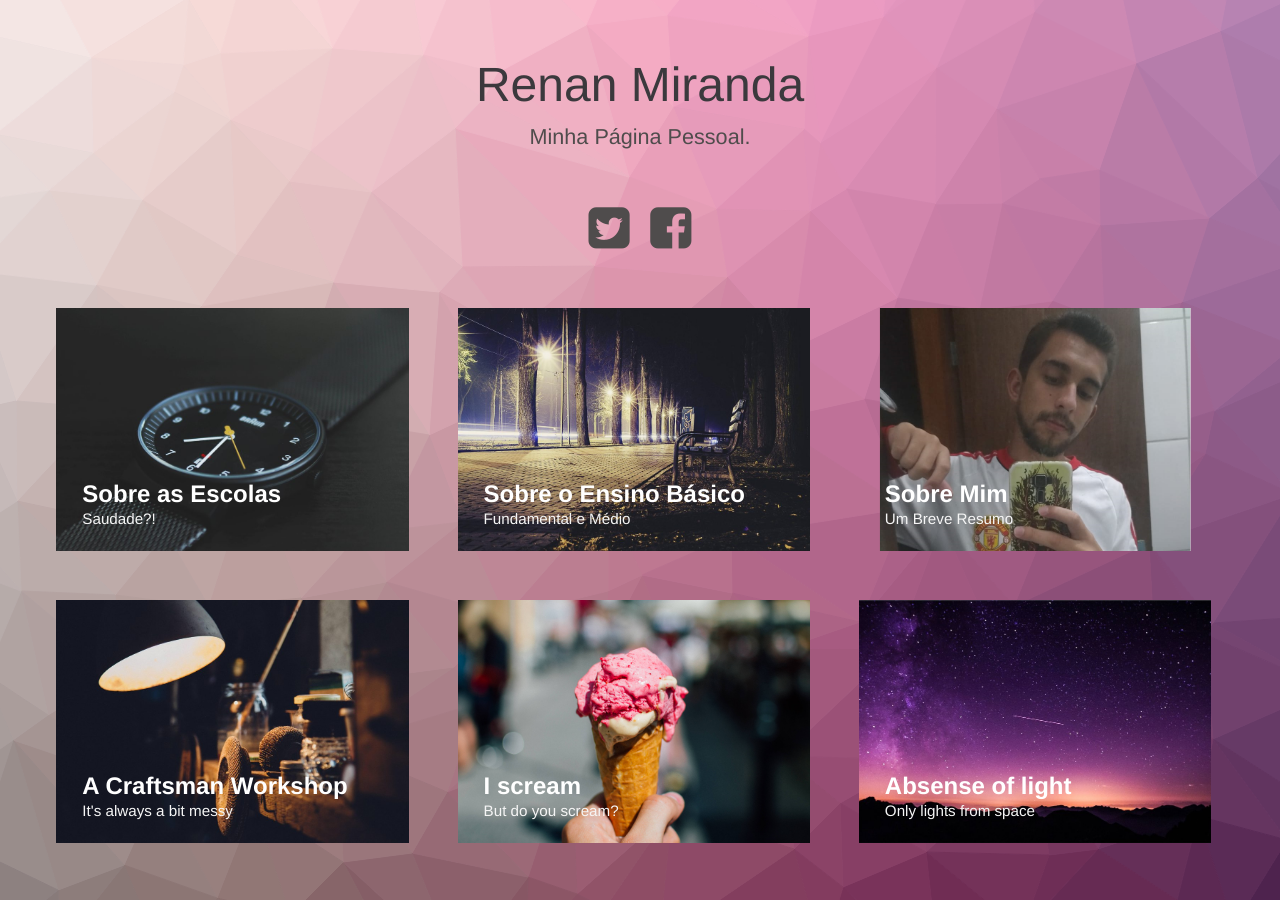
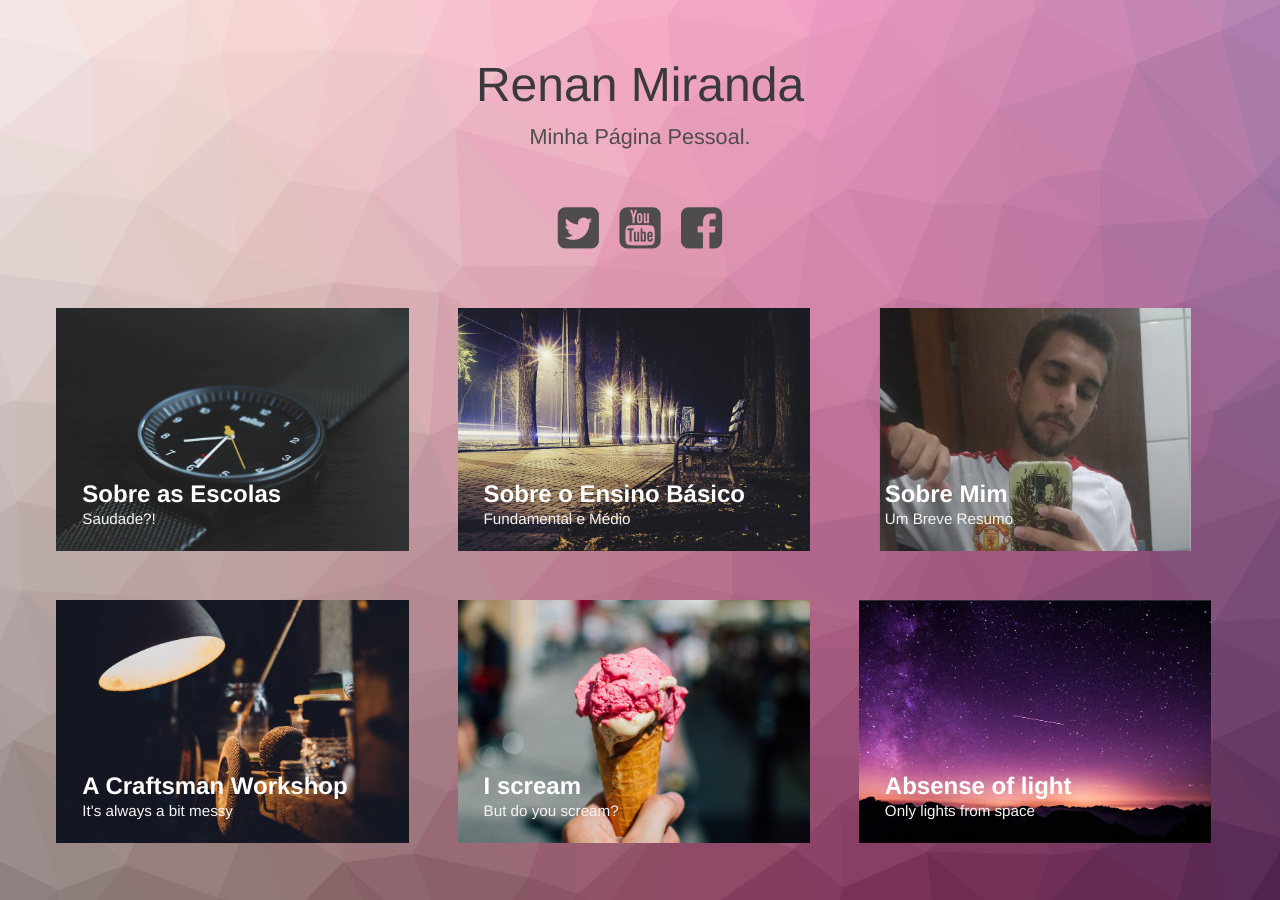
Before and after one commit to RMI6899/RMI6899, a Jekyll site: the page built from index.html, in a window 1280 px wide. Built offline with Jekyll 4.4.1, drawn with Linux system fonts in a browser that asks for light colours.

Commit message:
acrescentando youtube

```diff
--- a/index.html
+++ b/index.html
@@ -31,7 +31,7 @@ layout: compress
         <h1>Renan Miranda<span>Minha Página Pessoal.</span></h1>
         <nav class="links">
             <a href="https://twitter.com/renanmiranda08"><i class="fa fa-twitter-square fa-3x"></i></a>
-
+            <a href="https://www.youtube.com/channel/UCIfqD7hmqc1MwdjgRiaaScQ?view_as=subscriber"><i class="fa fa-youtube-square fa-3x"></i></a>
 
             <a href="https://www.facebook.com/profile.php?id=100009199684148"><i class="fa fa-facebook-square fa-3x"></i></a>
 
```
